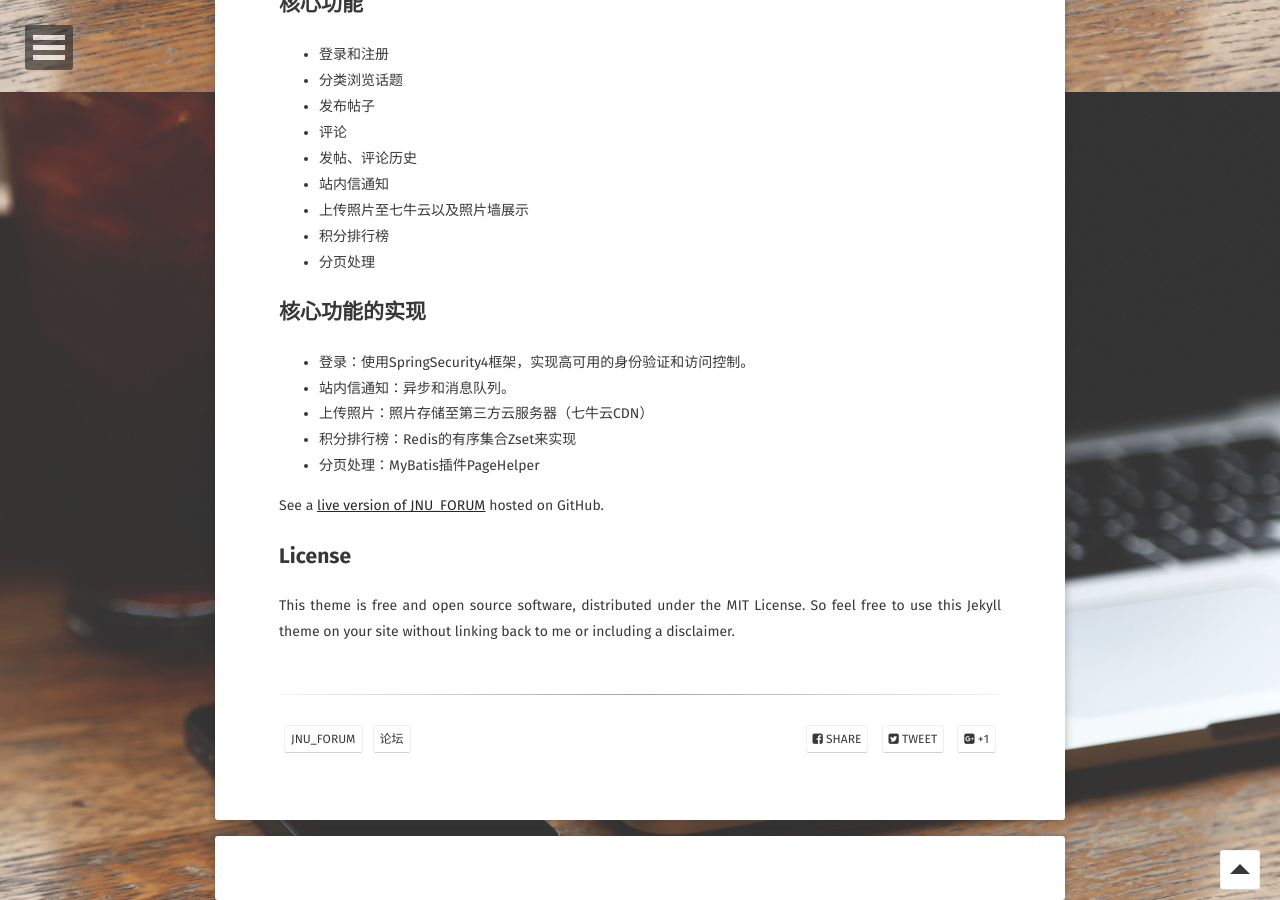
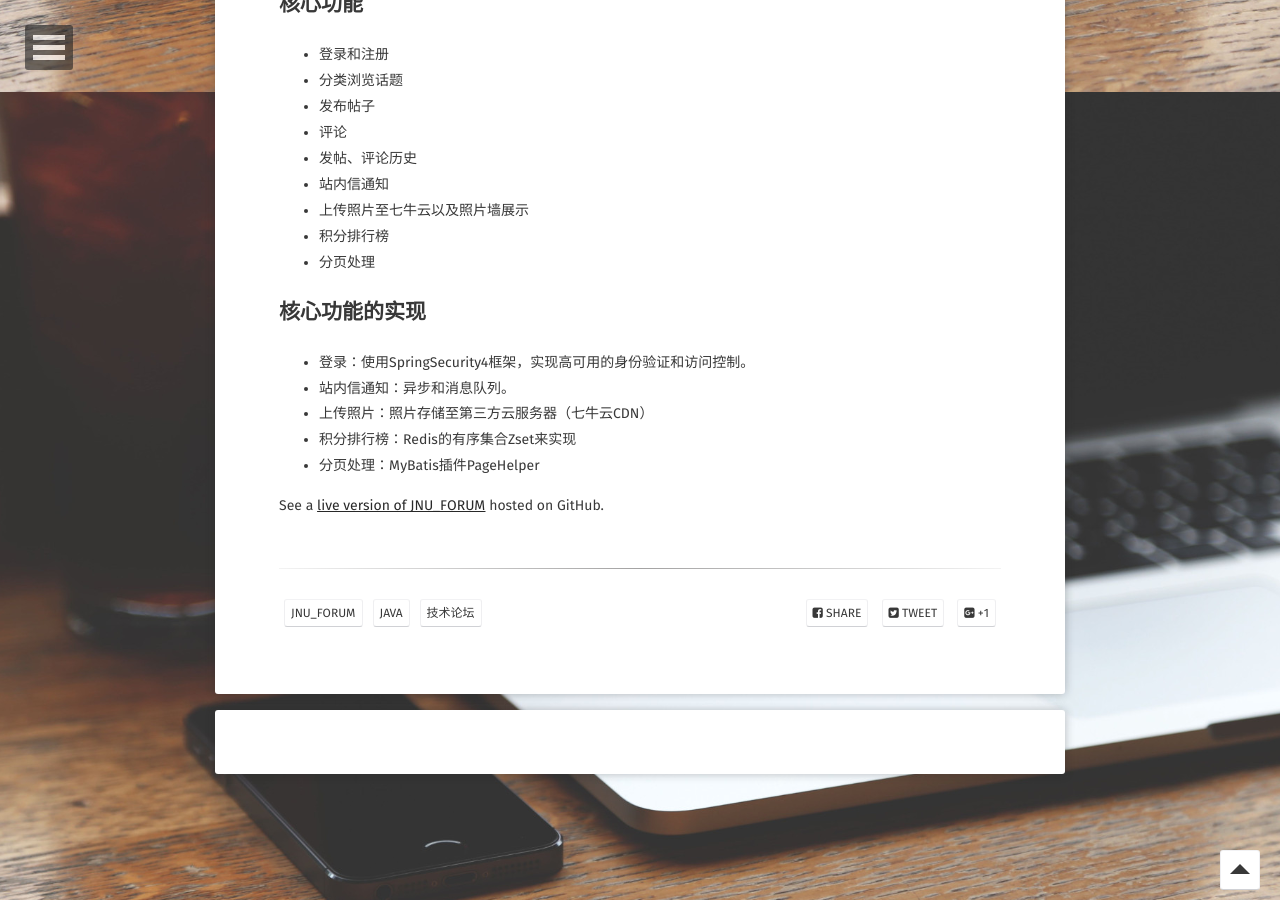
Before and after one commit to xzping/xzping.github.io, a Jekyll site: the page built from _posts/2018-05-26-jnu_forum项目.md, in a window 1280 px wide and 900 px high, scrolled down 808 px. Built offline with Jekyll 4.4.1, drawn with Linux system fonts in a browser that asks for light colours; some web fonts are replaced; comment, search, counter and statistics services are not loaded.

Commit message:
jnu_forum

```diff
--- a/_posts/2018-05-26-jnu_forum项目.md
+++ b/_posts/2018-05-26-jnu_forum项目.md
@@ -6,7 +6,8 @@ excerpt: "高并发环境下论坛系统的设计与开发（JNU_FORUM）."
 project: true
 tag:
 - jnu_forum
-- 论坛
+- Java
+- 技术论坛
 comments: true
 ---
 
@@ -36,7 +37,3 @@ comments: true
 * 分页处理：MyBatis插件PageHelper
 
 See a [live version of JNU_FORUM](https://github.com/xzping/jnu_forum) hosted on GitHub.
-
-## License
-
-This theme is free and open source software, distributed under the MIT License. So feel free to use this Jekyll theme on your site without linking back to me or including a disclaimer.
```
Also changed, not shown: 1 other file.
